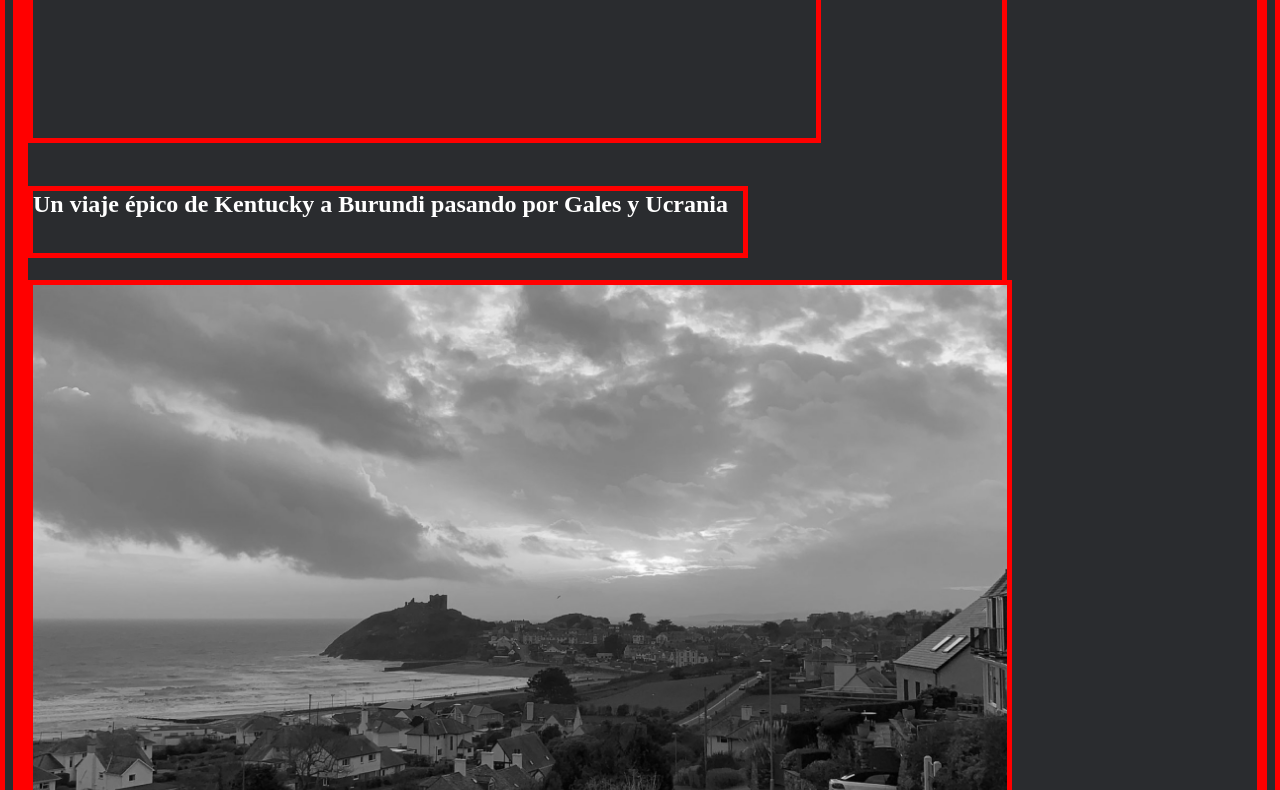
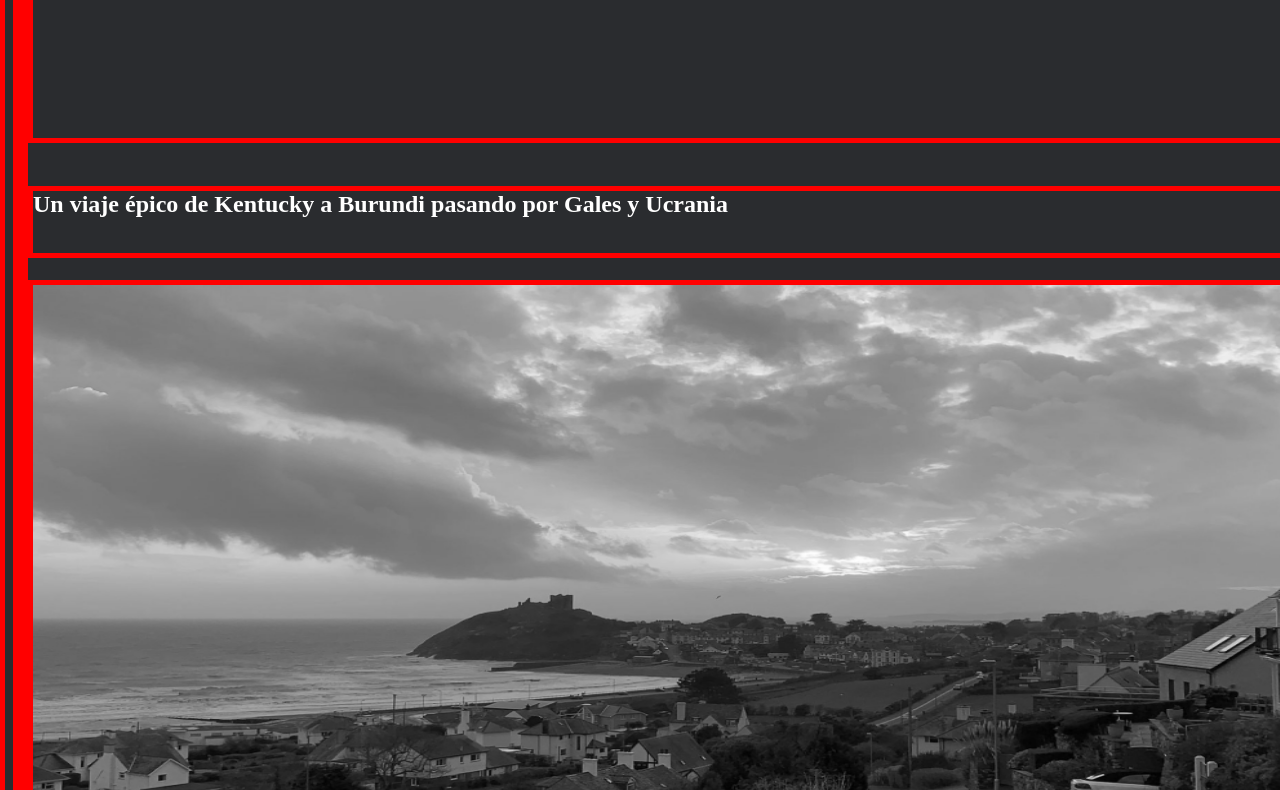
Before and after one commit to AngeldeDios26/web_project_homeland, a plain HTML site: page index.html in a window 1280 px wide. Shown: the part 176-966 px from the top of the page. Drawn offline with Linux system fonts and the light colour scheme.

Commit message:
ay mas o menos

```diff
--- a/style.css
+++ b/style.css
@@ -13,7 +13,7 @@
 }
 
 * {
-  max-width: 1280px;
+  min-width: 1280px;
   max-height: 7473px;
   border: 5px red solid; /*temporal*/
   background-color: #2A2C2F;
```
